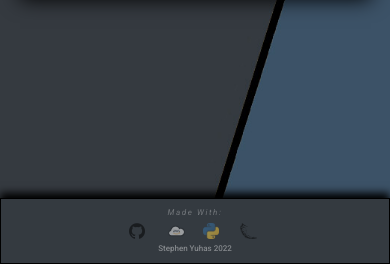
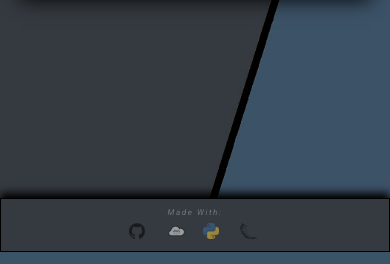
Before and after one commit to syuhas/web_resume, a Flask app: page / in a window 390 px wide. Shown: the part 1231-1495 px from the top of the page. Run offline with Flask 2, Linux system fonts and the light colour scheme.

Commit message:
changed footer and homepage spacing

```diff
--- a/website/static/css/main.css
+++ b/website/static/css/main.css
@@ -36,6 +36,7 @@
   flex-direction: column;
   min-height: 100vh;
   background-image: url(../home-imgs/bg-bl-bl.jpg);
+  /* background-color: #3b4850; */
   background-size: cover;
   font-family: 'Roboto', sans-serif;
 }
@@ -47,7 +48,8 @@ footer {
   background-color: #343a40;
   border: 1px solid black;
   margin-top: auto;
-  min-height: 9vw;
+  max-height: 12vh;
+  min-height: 5vh;
   padding-top: 1vh;
   padding-bottom: 1vh;
   display: grid;
@@ -71,7 +73,7 @@ footer {
 
 footer img {
   opacity: 50%;
-  height: 4vw;
+  height: 2vw;
 }
 .made-with {
   color: white;
@@ -138,6 +140,8 @@ footer img {
   background-image: url(../home-imgs/techy2.png);
   background-size: 40em;
   background-repeat: no-repeat;
+  max-height: 20vw;
+  max-width: 65vw;
 }
 
 
@@ -248,7 +252,10 @@ footer img {
     background-image: url(../home-imgs/bg-bl-bl-sm.jpg);
   }
 
-
+  .grid-name-title {
+    max-width: none;
+    max-height: none;
+  }
 
   .intro-grid {
     grid-template-columns: repeat(8, 1fr);
--- a/website/templates/base.html
+++ b/website/templates/base.html
@@ -77,9 +77,6 @@
             <img src="{{ url_for('static', filename='home-imgs/python.png') }}"/>
             <img src="{{ url_for('static', filename='home-imgs/flask.png') }}"/>
         </div>
-        <div class="footer-sig">
-            Stephen Yuhas  2022
-        </div>
     </footer>
 
 </html>
```
